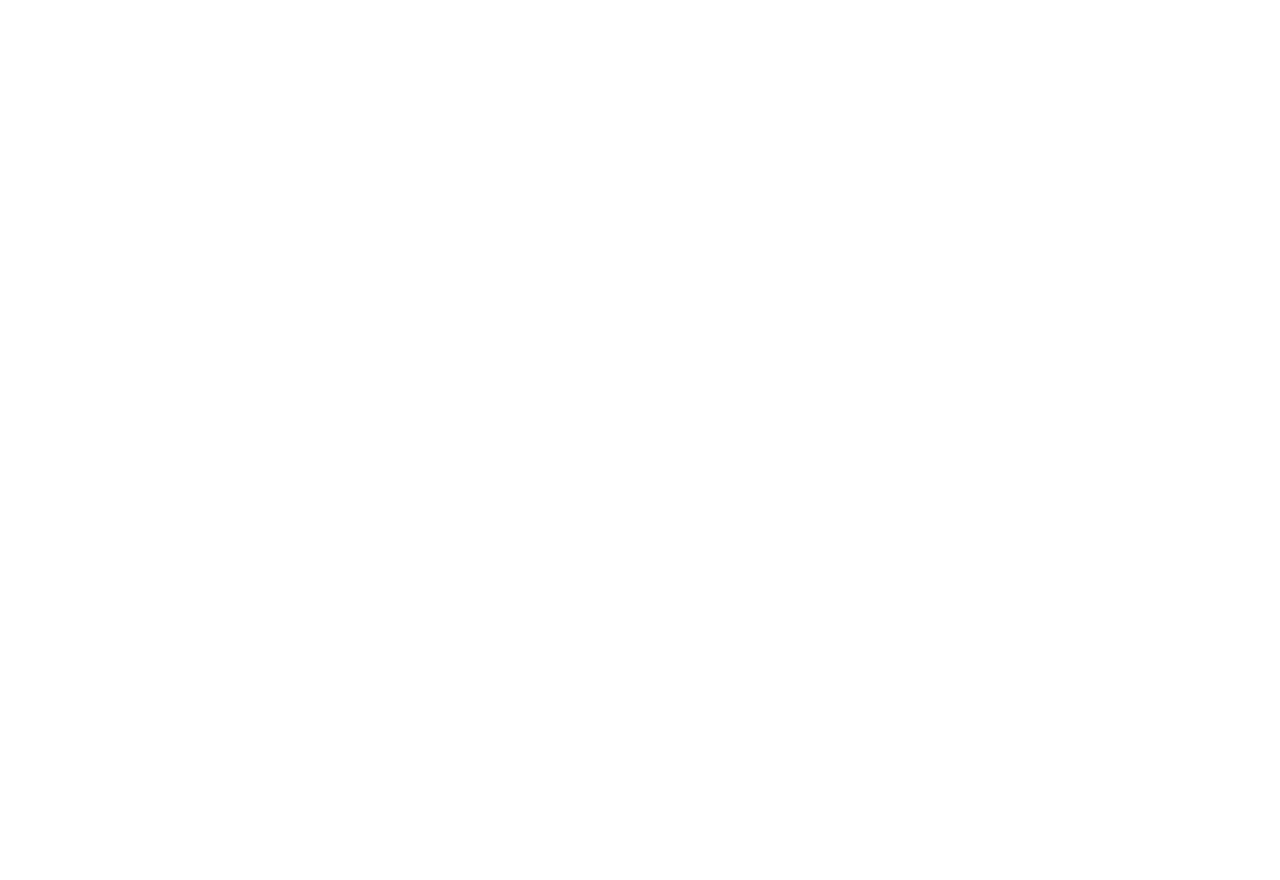
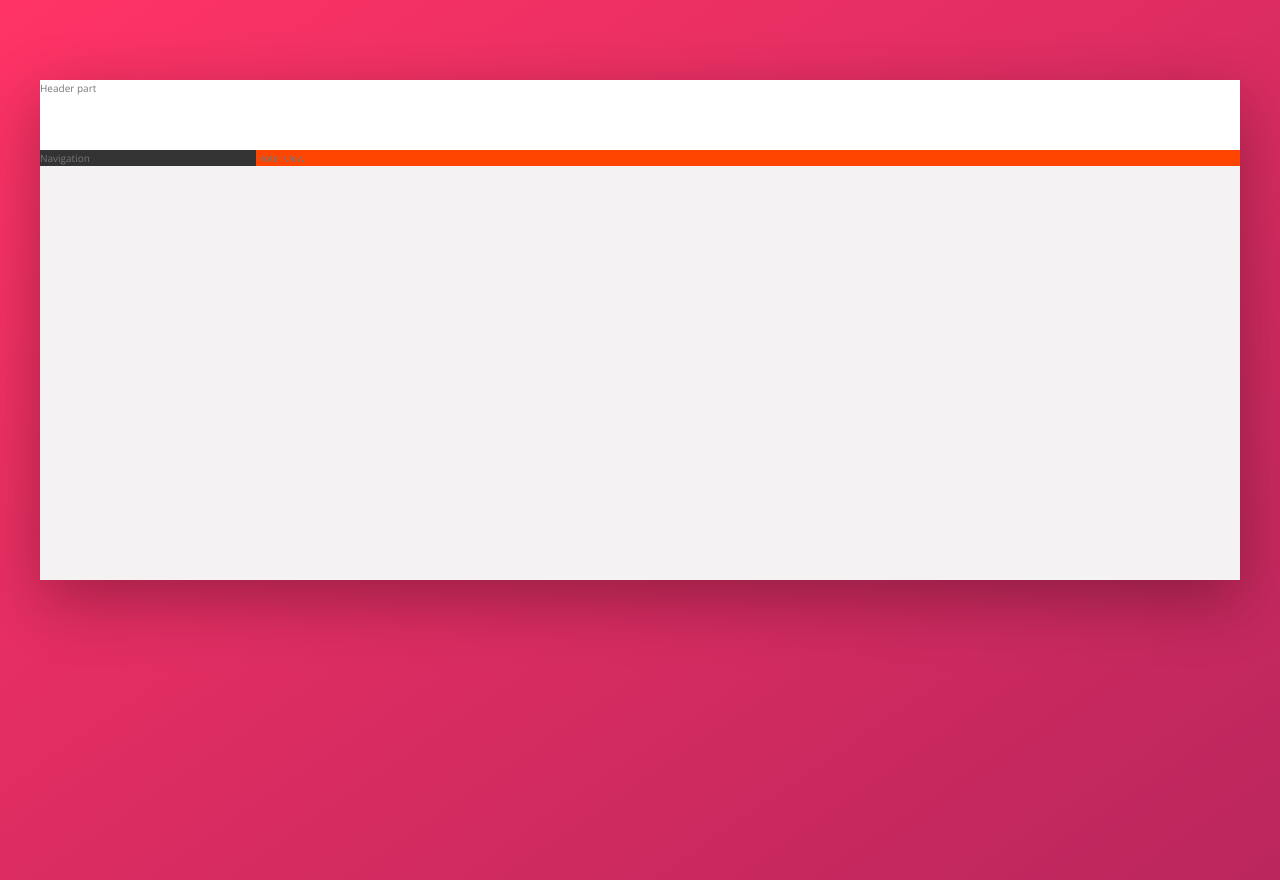
Before and after one commit to hasti-davami/Terillo, a website: page index.html in a window 1280 px wide. Before the commit the page ends 800 px from the top, so only its background shows below. Drawn offline with nearby package versions, Linux system fonts and the light colour scheme.

Commit message:
build a trillo project

```diff
--- a/index.html
+++ b/index.html
@@ -11,6 +11,19 @@
         <title>trillo &mdash; Your all-in-one booking app</title>
     </head>
     <body>
+        <div class="container">
+            <header class="header">
+                Header part
+            </header>
+             <div class="content">
+                 <div class="sidebar">
+                     Navigation
+                 </div>
 
+                 <main class="hotel-view">
+                     Hotel view
+                 </main>
+             </div>
+        </div>
     </body>
 </html>
--- /dev/null
+++ b/sass/_base.scss
@@ -0,0 +1,59 @@
+/*
+COLORS
+
+Grey light 1: #faf9f9
+Grey light 2: #f4f2f2
+Grey light 3: #f0eeee
+Grey light 4: #ccc
+
+Grey dark 1: #333
+Grey dark 2: #777
+Grey dark 3: #999
+
+*/
+
+:root{
+    --color-primary: #eb2f64;
+    --color-primary-light: #FF3366;
+    --color-primary-dark: #BA265D;
+
+    --color-gray-light-1: #faf9f9;
+    --color-gray-light-2: #f4f2f2;
+    --color-gray-light-3: #f0eeee;
+    --color-gray-light-4: #ccc;
+
+    --color-gray-dark-1: #333;
+    --color-gray-dark-2: #777;
+    --color-gray-dark-3: #999;
+
+
+    --shadow-dark:0 2rem 6rem rgba(0,0,0,.3);
+
+}
+
+*{
+    margin: 0;
+    padding: 0;
+}
+
+*,
+*::after,
+*::before{
+    box-sizing: inherit;
+}
+
+html{
+    box-sizing: border-box;
+    font-size: 62.5%; // 1rem = 10px
+}
+body{
+    font-family: 'Open Sans', sans-serif;
+    font-weight: 400;
+    line-height: 1.6;
+    color: var(--color-gray-dark-2);
+    background-image: linear-gradient(to right bottom, var(--color-primary-light), var(--color-primary-dark));
+    background-size: cover;
+    background-repeat: no-repeat;
+
+    min-height: 100vh;
+}
--- /dev/null
+++ b/sass/_layout.scss
@@ -0,0 +1,31 @@
+.container {
+  max-width: 120rem;
+  margin: 8rem auto;
+  background-color: var(--color-gray-light-2);
+  box-shadow: var(--shadow-dark);
+
+  min-height: 50rem;
+}
+
+.header {
+  height: 7rem;
+  background-color: #fff;
+  border-bottom: var(--color-gray-light-2);
+}
+
+.content {
+    display: flex
+}
+
+.sidebar {
+  background-color: var(--color-gray-dark-1);
+
+  flex: 0 0 18%;
+}
+
+.hotel-view {
+  background-color: #fff;
+  background-color: orangered;
+
+  flex: 1;
+}
--- a/sass/main.scss
+++ b/sass/main.scss
@@ -1,17 +1,3 @@
-/*
-COLORS
-
-Primary: #eb2f64
-Primary light: #FF3366
-Primary dark: #BA265D
-
-Grey light 1: #faf9f9
-Grey light 2: #f4f2f2
-Grey light 3: #f0eeee
-Grey light 4: #ccc
-
-Grey dark 1: #333
-Grey dark 2: #777
-Grey dark 3: #999
-
-*/
+@import "base";
+@import "layout";
+@import "components";
```
Also changed, not shown: package.json (+13 -7 lines), css/style.css, sass/_components.scss (added), 1 other file.
